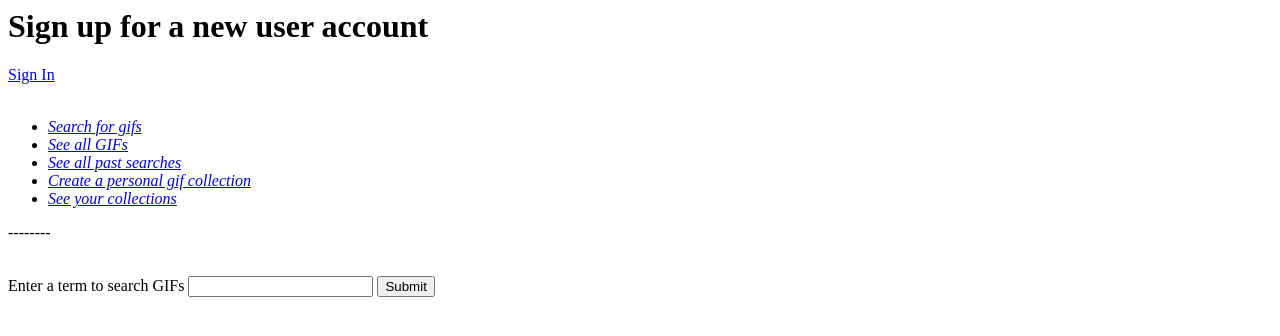
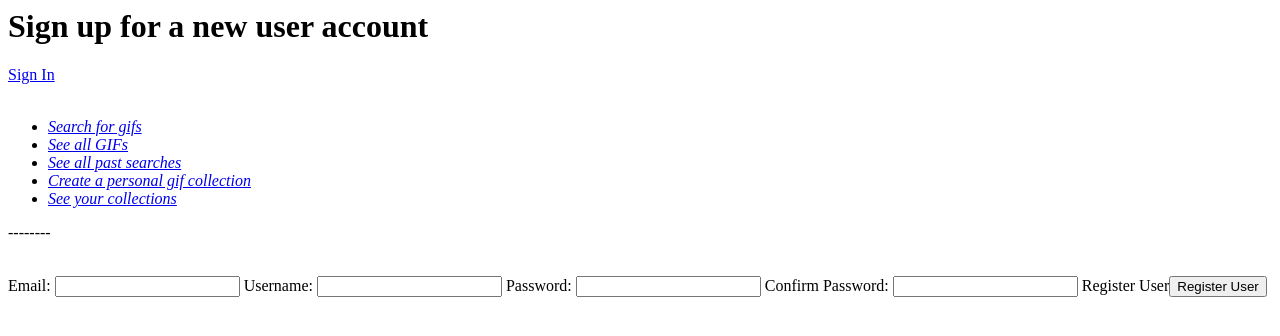
Before and after one commit to danimeye/HW4_364, a Flask app: page /register in a window 1280 px wide. Shown: the top 336 px of the page. Run offline with Flask 2, Linux system fonts and the light colour scheme.

Commit message:
finished templates

```diff
--- a/templates/register.html
+++ b/templates/register.html
@@ -5,11 +5,13 @@
  {{ super() }}
 {% endblock %}
 
+{% block main_content %}
 <form method="POST">
-	{{ form.hidden_tag() }}
-	{{ form.email.label }} {{ form.email() }}
-	{{ form.username.label }} {{ form.username() }}
-    {{ form.password.label }} {{ form.password() }}
-    {{ form.password2.label }} {{ form.password2() }}
-	{{ form.submit.label }}{{ form.submit() }}
+	{{ form2.hidden_tag() }}
+	{{ form2.email.label }} {{ form2.email() }}
+	{{ form2.username.label }} {{ form2.username() }}
+    {{ form2.password.label }} {{ form2.password() }}
+    {{ form2.password2.label }} {{ form2.password2() }}
+	{{ form2.submit.label }}{{ form2.submit() }}
 </form>
+{% endblock %}
```
